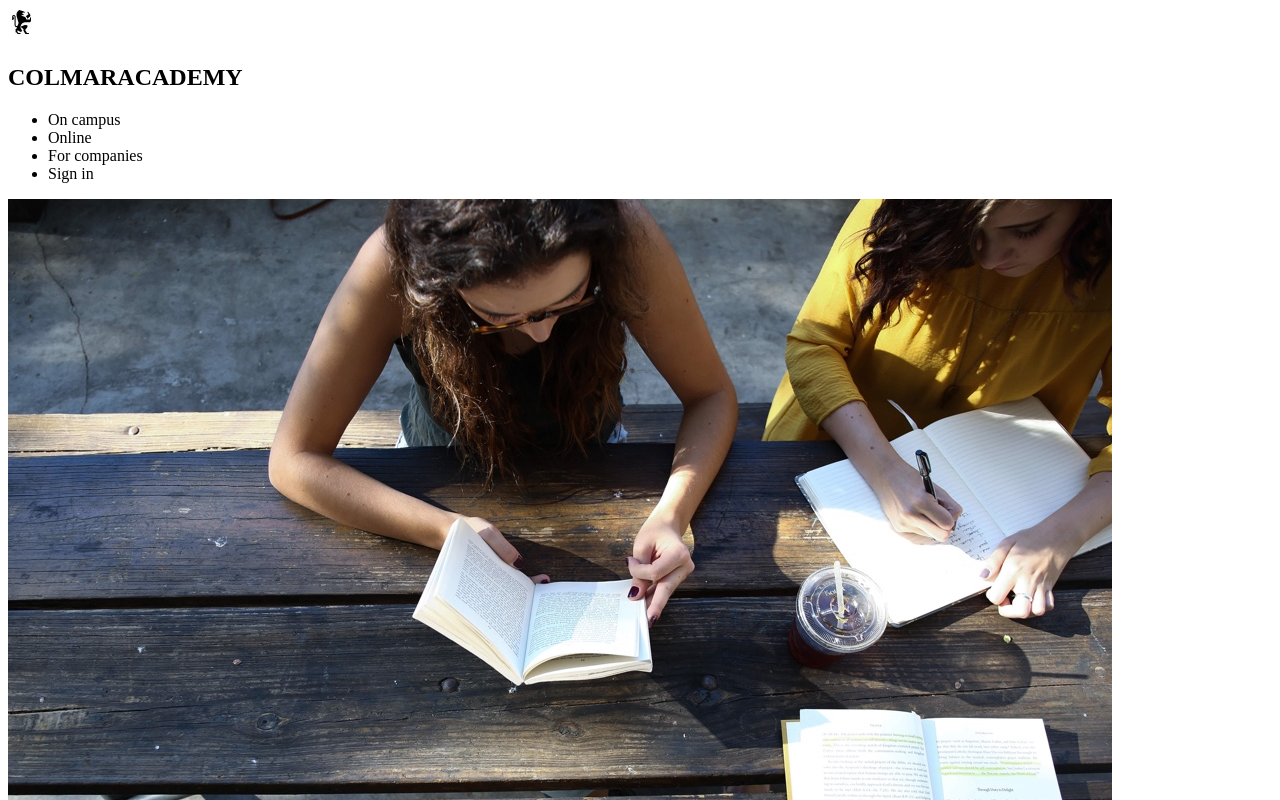
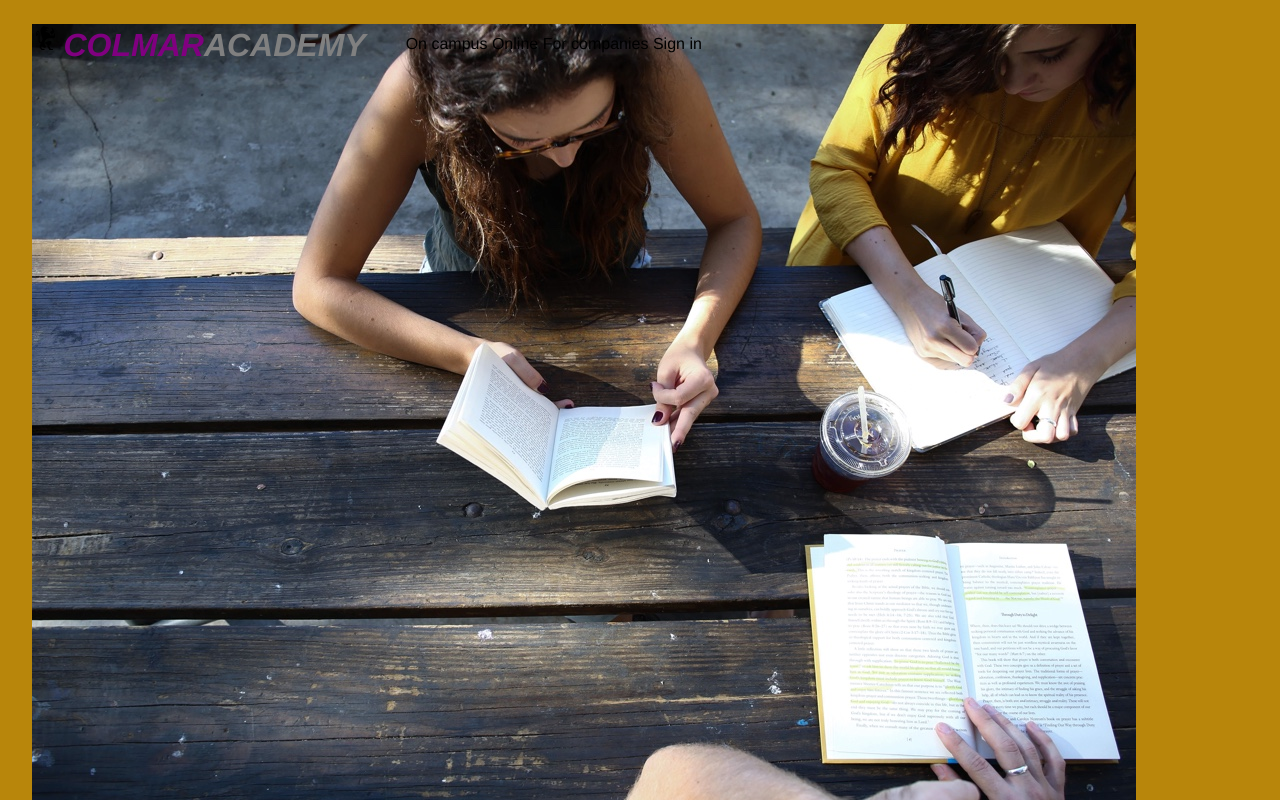
Before and after one commit to ButterflyMisty/Colmar-Capstone, a plain HTML site: page index.html in a window 1280 px wide. Shown: the top 800 px of the page. Drawn offline with Linux system fonts and the light colour scheme; a web font is replaced by a local one.

Commit message:
Began editing css

```diff
--- a/index.html
+++ b/index.html
@@ -15,7 +15,7 @@
             <img src="resources/images/ic-logo.svg">
             <h2>
                 <!--the words are weighted (and colored?) differently, heavy/light-->
-                <span id="colmar">COLMAR</span><span id"academy">ACADEMY</span>
+                <span id="colmar">COLMAR</span>ACADEMY
             </h2>
         </div>
         <!--Navigation, align right 24 px pad, 16px between, display inline-->
--- a/resources/css/style.css
+++ b/resources/css/style.css
@@ -1,4 +1,95 @@
 @font-face {
     font-family: 'Playfair Display';
+    font-style: normal;
+    font-weight: 400;
+    font-display: swap;
     src: url(https://fonts.gstatic.com/s/playfairdisplay/v22/nuFiD-vYSZviVYUb_rj3ij__anPXDTzYgA.woff2) format('woff2');
 }
+
+@font-face {
+    font-family: 'Playfair Display';
+    font-style: normal;
+    font-weight: 800;
+    font-display: swap;
+    src: url(https://fonts.gstatic.com/s/playfairdisplay/v22/nuFiD-vYSZviVYUb_rj3ij__anPXDTzYgA.woff2) format('woff2');
+}
+
+@font-face {
+    font-family: 'Playfair Display';
+    font-style: italic;
+    font-weight: 800;
+    font-display: swap;
+    src: url(https://fonts.gstatic.com/s/playfairdisplay/v22/nuFRD-vYSZviVYUb_rj3ij__anPXDTnCjmHKM4nYO7KN_iiUXtHA-Q.woff2) format('woff2');
+}
+
+@font-face {
+    font-family: 'Work Sans';
+    font-style: italic;
+    font-weight: 100;
+    font-display: swap;
+    src: url(https://fonts.gstatic.com/s/worksans/v9/QGYqz_wNahGAdqQ43Rh_eZDrv_0.woff2) format('woff2');
+}
+
+@font-face {
+    font-family: 'Work Sans';
+    font-style: italic;
+    font-weight: 400;
+    font-display: swap;
+    src: url(https://fonts.gstatic.com/s/worksans/v9/QGYqz_wNahGAdqQ43Rh_eZDrv_0.woff2) format('woff2');
+}
+
+@font-face {
+    font-family: 'Work Sans';
+    font-style: normal;
+    font-weight: 400;
+    font-display: swap;
+    src: url(https://fonts.gstatic.com/s/worksans/v9/QGYsz_wNahGAdqQ43Rh_fKDp.woff2) format('woff2');
+}
+
+@font-face {
+    font-family: 'Work Sans';
+    font-style: normal;
+    font-weight: 800;
+    font-display: swap;
+    src: url(https://fonts.gstatic.com/s/worksans/v9/QGYsz_wNahGAdqQ43Rh_fKDp.woff2) format('woff2');
+}
+
+html {
+    font-family: "Work Sans", Helvetica, sans-serif;
+    font-size: 16px;
+    margin: 16px 24px;
+    background-color: darkgoldenrod;
+}
+
+header {
+    max-height: 64px;
+    position: fixed;
+    z-index: 100;
+    font-family: "Playfair Display", Helvetica, sans-serif;
+    align-items: center;
+    display: flex;
+}
+
+.logo,
+header h2,
+header li,
+header ul {
+    display: inline;
+
+}
+
+h2 {
+    font-size: 2rem;
+    font-style: italic;
+    color: gray;
+}
+
+#colmar{
+    font-weight: 800;
+    color: purple;
+}
+
+header nav{
+
+    justify-content: space-between;
+}
```
